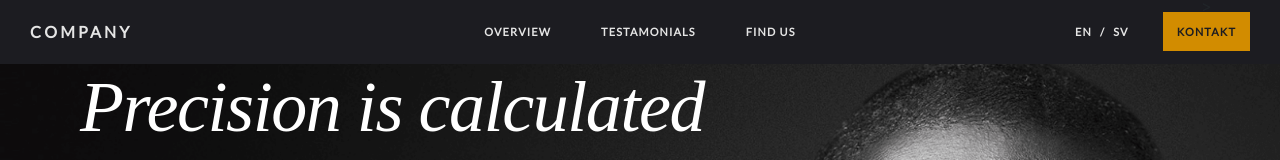
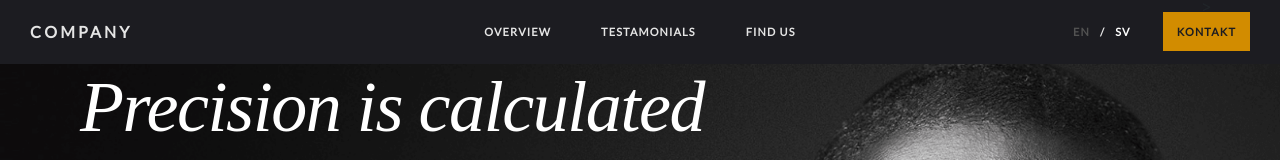
Before and after one commit to stefankarlberg/zooma, a React (Create React App) app: page / in a window 1280 px wide. Shown: the top 160 px of the page. Built offline with nearby package versions, Linux system fonts and the light colour scheme; a web font is replaced by a local one.

Commit message:
Adds multilanguage with context functinality.

```diff
--- a/src/App.js
+++ b/src/App.js
@@ -1,14 +1,15 @@
 import React from 'react';
-import logo from './logo.svg';
 import './App.css';
 import Menu from './components/nav.js'
 import Header from './components/header.js'
 import Intro from './components/intro.js'
 import Blog from './components/blog.js'
 import LastSection from './components/last_section.js'
+import LanguageContextProvider from './context/LanguageContext.js'
 
 function App() {
   return (
+    <LanguageContextProvider>
     <div className="App">
         <Menu/>
         <Header/>
@@ -16,6 +17,8 @@ function App() {
         <Blog/>
         <LastSection/>
         </div>
+        </LanguageContextProvider>
+
   );
 }
 
--- /dev/null
+++ b/src/components/LanguageContext.jsx
@@ -0,0 +1,30 @@
+import React from 'react';
+import translations from './translations';
+
+export const LanguageContext = React.createContext();
+
+class LanguageProvider extends React.Component {
+    constructor(props) {
+        super(props);
+        this.state = {
+            language: 'english',
+            translations: translations.english
+        }
+    }
+    changeLanguage = (language) => {
+        this.setState({ language, translations: translations[language] })
+    }
+    render() {
+        return (
+            <LanguageContext.Provider
+                value={{
+                    ...this.state,
+                    changeLanguage: this.changeLanguage
+                }}
+            >
+                {this.props.children}
+            </LanguageContext.Provider>
+        );
+    }
+}
+export default LanguageProvider;
--- a/src/components/nav.js
+++ b/src/components/nav.js
@@ -10,6 +10,7 @@ import {
   Row,
   Col,
  } from 'reactstrap';
+ import { LanguageContext } from '../context/LanguageContext.js';
 
 
 
@@ -23,10 +24,14 @@ import {
     };
   }
 
+  static contextType = LanguageContext
+
    // Adds an event listener when the component is mount.
    componentDidMount() {
     window.addEventListener("scroll", this.handleScroll);
   }
+
+
 
   // Remove the event listener when the component is unmount.
   componentWillUnmount() {
@@ -34,7 +39,7 @@ import {
   }
 
 
-   handleToggle  = () =>  {
+  handleToggle  = () =>  {
     this.setState(prevState => ({
         isOpen: !prevState.isOpen,
       }));
@@ -61,12 +66,16 @@ import {
 
 
   render() {
+
+    const { isSwedish, setLanguage } = this.context;
+
     return (
 
      <>
+
       <div onClick={this.handleToggle} className= {`${this.state.isOpen ? "app-overlay" : ""}`} />
       <div className="nav-container " />
-        <Navbar expand="md" className="nav-background-lg sticky-top md-">
+        <Navbar expand="md" className="nav-background-lg nav-sticky">
           <NavbarBrand className="nav-logo" href="/">COMPANY</NavbarBrand>
 
             {/* Mobile */}
@@ -88,10 +97,10 @@ import {
 
           {/* Desktop */}
           <div className="container-fluid-zooma nav-menu-center">
-            <Row className="d-none d-lg-flex nav-menu-lg-full-width">
+            <Row className="d-none d-md-flex nav-menu-md-full-width">
               <Col lg="3"></Col>
               <Col lg="6">
-                <Nav className="ml-auto mr-auto d-md-none d-lg-flex" navbar>
+                <Nav className="ml-auto mr-auto d-md-flex" navbar>
                   <NavItem className="nav-li-lg">
                     <NavLink className="nav-menu-item-lg" href="http://www.zooma.se"><span>Overview</span></NavLink>
                   </NavItem>
@@ -108,38 +117,23 @@ import {
           </div>
 
           {/* Language / Contact*/}
-          <Nav className="d-none d-md-flex ml-auto" navbar>
-            <NavItem className="nav-li-lg">
-              <NavLink className="nav-menu-item-lg nav-menu-item-lang" href="#" ><span>EN </span></NavLink>
+          <Nav className="d-none d-md-flex ml-auto nav-lang-z-index nav-lang-ul" navbar>
+            <NavItem className="nav-li-lang">
+              <NavLink className={`${isSwedish ? "nav-lang-inactive" : "nav-lang-active"}`} href="#" onClick={setLanguage("english")}><span>EN</span></NavLink>
             </NavItem>
-            <NavItem className="nav-li-lg">
-              <NavLink className="nav-menu-item-lg nav-menu-item-lang" href="http://www.zooma.se"><span>/</span></NavLink>
+            <NavItem className="nav-li-lang">
+              <NavLink className=""><span>/</span></NavLink>
             </NavItem>
-            <NavItem className="nav-li-lg">
-              <NavLink className="nav-menu-item-lg nav-menu-item-lang" href="http://www.zooma.se"><span>SV</span></NavLink>
+            <NavItem className="nav-li-lang">
+              <NavLink className={`${isSwedish ? "nav-lang-active" : "nav-lang-inactive"}`} onClick={setLanguage("swedish")} href="#"><span>SV</span></NavLink>
             </NavItem>
             <NavItem className="nav-li-lg-contact">>
               <NavLink className="nav-menu-item-contact" href="#">KONTAKT</NavLink>
             </NavItem>
           </Nav>
         </Navbar>
+        <div className="nav-background-tablet-zooma"></div>
 
-        {/* Tablet - new row */}
-        <Navbar expand="sm" className="d-none d-md-block d-lg-none nav-background-tablet">
-          <div className="container">
-            <Nav className="ml-auto mr-auto nav-ul-md" navbar>
-              <NavItem className="nav-li-md">
-                <NavLink className="nav-menu-item-md" href="http://www.zooma.se"><span>Overview</span></NavLink>
-              </NavItem>
-              <NavItem className="nav-li-md">
-                <NavLink className="nav-menu-item-md" href="http://www.zooma.se"><span>Testamonials</span></NavLink>
-              </NavItem>
-              <NavItem className="nav-li-md">
-                <NavLink className="nav-menu-item-md" href="http://www.zooma.se"><span>Find us</span></NavLink>
-              </NavItem>
-            </Nav>
-          </div>
-        </Navbar>
 
       </>
 
--- /dev/null
+++ b/src/context/LanguageContext.js
@@ -0,0 +1,37 @@
+import React, {createContext, Component} from 'react';
+
+export const LanguageContext = createContext();
+
+class LanguageContextProvider extends Component {
+  state = {
+    isSwedish: true,
+    language: "swedish",
+  }
+
+  toggleLanguage = () => {
+    this.setState({ isSwedish: !this.state.isSwedish });
+  }
+
+
+  setLanguage = (lang) => (e) => {
+    this.setState({ language: lang });
+    if (lang == "swedish"){
+      this.setState({ isSwedish: true });
+    } else {
+      this.setState({ isSwedish: false });
+    }
+  }
+
+
+  render() {
+    return (
+      <LanguageContext.Provider value={{...this.state, setLanguage: this.setLanguage }}>
+        {this.props.children}
+      </LanguageContext.Provider>
+    );
+  }
+}
+
+export default LanguageContextProvider;
+
+// this.setState(prevState => ({ isSwedish: !prevState.isSwedish }));
--- a/src/index.css
+++ b/src/index.css
@@ -13,7 +13,7 @@ body {
   background-image: url("Mask.svg") !important;
   display: inline-block;
   width: 100%;
-  height: 100%;
+  height: 400%;
   background-size: cover;
   display: block;
   overflow-x: hidden;
@@ -178,6 +178,8 @@ li.nav-item.nav-li-sm a:hover {
   padding:0px !important;
 }
 
+
+
 .nav-li-md {
   height:45px;
   justify-content: center
@@ -215,6 +217,10 @@ li.nav-item-md a:hover {
 
 .nav-menu-lg-full-width {
   width:100%;
+}
+
+.nav-menu-center {
+  margin-top:0px;
 }
 
 .nav-background-lg {
@@ -256,11 +262,40 @@ ul li.nav-item span {
   color: #E5E5E5;
 }
 
+.nav-li-lang {
+  padding: 0px 0px 0 0px !important;
+  font-family: Lato;
+  font-style: normal;
+  font-weight: bold;
+  font-size: 11px;
+  line-height: 100%;
+  display: flex;
+  align-items: center;
+  text-align: center;
+  letter-spacing: 0.1em;
+  text-transform: uppercase;
+  color: #E5E5E5;
+}
+
+.nav-lang-ul .nav-li-lang a:hover {
+  color:white !important;
+  border-bottom: none !important;
+}
 
 
 /* language */
-.nav-menu-item-lang{
+
+
+.nav-menu-item-lang a{
   padding: 0px 4px 0px 4px !important;
+}
+
+.nav-lang-active {
+  color: white !important
+}
+
+.nav-lang-inactive {
+  color: #525252 !important
 }
 
 
@@ -492,7 +527,12 @@ margin-bottom:153px;
 /* Extra Small devices */
 @media (min-width: 200px) {
 
-
+  .nav-sticky {
+    position: -webkit-sticky !important;
+    position: sticky !important;
+    top: 0;
+    z-index: 1020;
+  }
 
   h2.intro {
     font-family: Playfair Display;
@@ -691,6 +731,12 @@ color: #6A6464;
 /* Medium devices (tablets, 768px and up) */
 @media (min-width: 768px) {
 
+  .nav-sticky {
+    position: -webkit-relative !important;
+    position: relative !important;
+  }
+
+
  h2.intro{
   margin-top: 0px;
  }
@@ -822,6 +868,40 @@ color: #6A6464;
     padding: 0px;
   }
 
+  .nav-menu-center {
+    margin-top:60px !important;
+  }
+
+  .nav-lang-active.nav-link,
+  .nav-lang-inactive.nav-link
+  {
+    padding-left:2px !important;
+    padding-right:2px !important;
+  }
+
+  ul li.nav-item span {
+    line-height: 48px;
+  }
+
+  .nav-menu-item-md{
+    height:48px !important;
+  }
+
+  .nav-lang-z-index {
+    z-index:30000;
+  }
+
+  .nav-background-tablet-zooma{
+    background-color: #1C1C21 !important;
+    height: 52px;
+    border-top: 1px solid #ffffff1c !important;
+  }
+
+  .nav-li-lg {
+    height: 52px;
+}
+
+
  }
 
 /*  Large devices (desktops, 992px and up) */
@@ -834,6 +914,25 @@ color: #6A6464;
     margin-right:auto;
     transition: ease all .5s;
     width: 100%;
+  }
+
+  .nav-menu-center {
+    margin-top:0px !important;
+  }
+  .nav-background-tablet-zooma{
+    display:none;
+  }
+
+  .nav-menu-item-md{
+    height:60px !important;
+  }
+
+  .nav-li-lg {
+    height: 60px;
+}
+
+  ul li.nav-item span {
+    line-height: 60px;
   }
 
   h2.intro {
```
Also changed, not shown: src/components/translations.js (added, +18 -0 lines).
